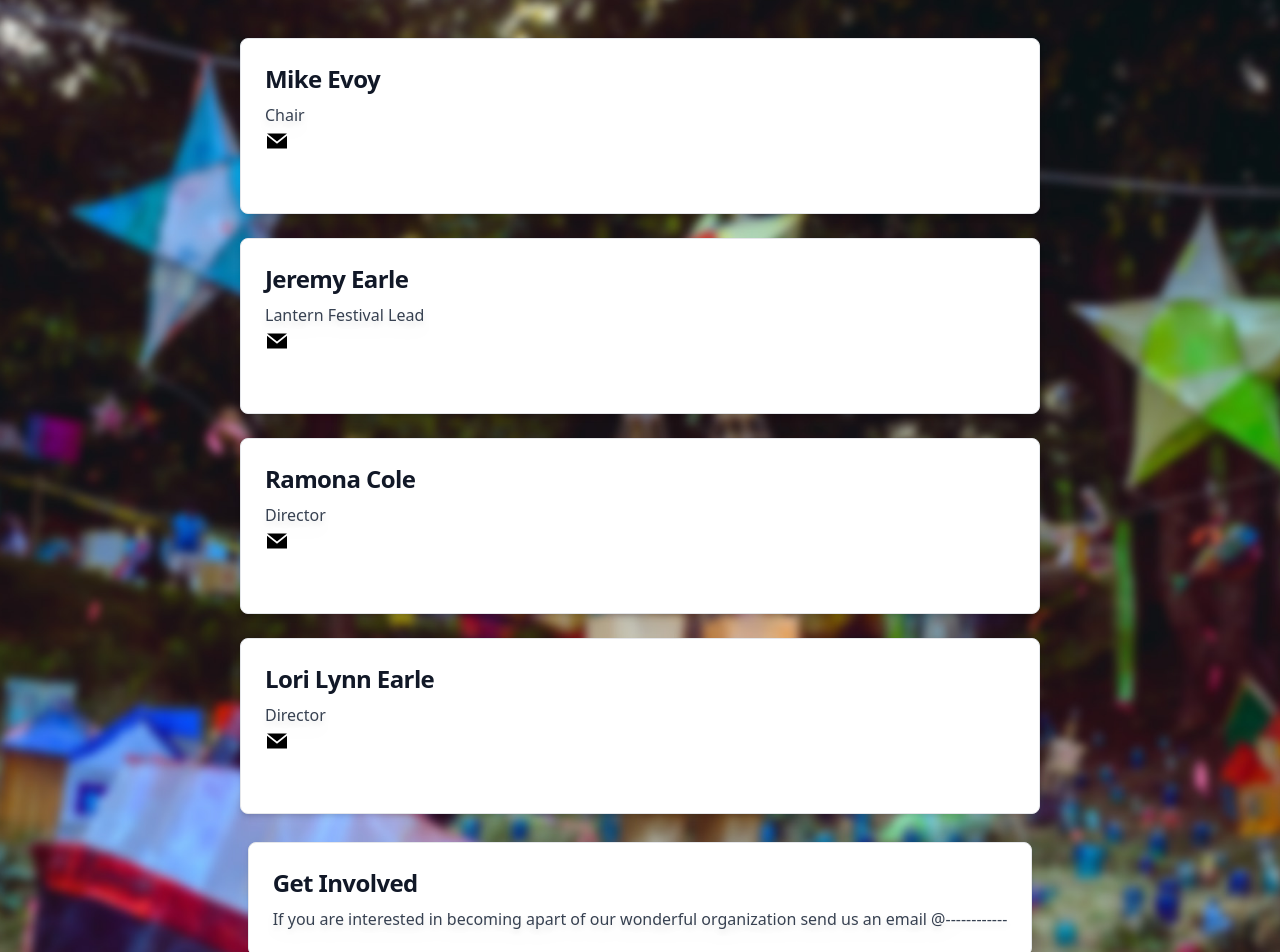
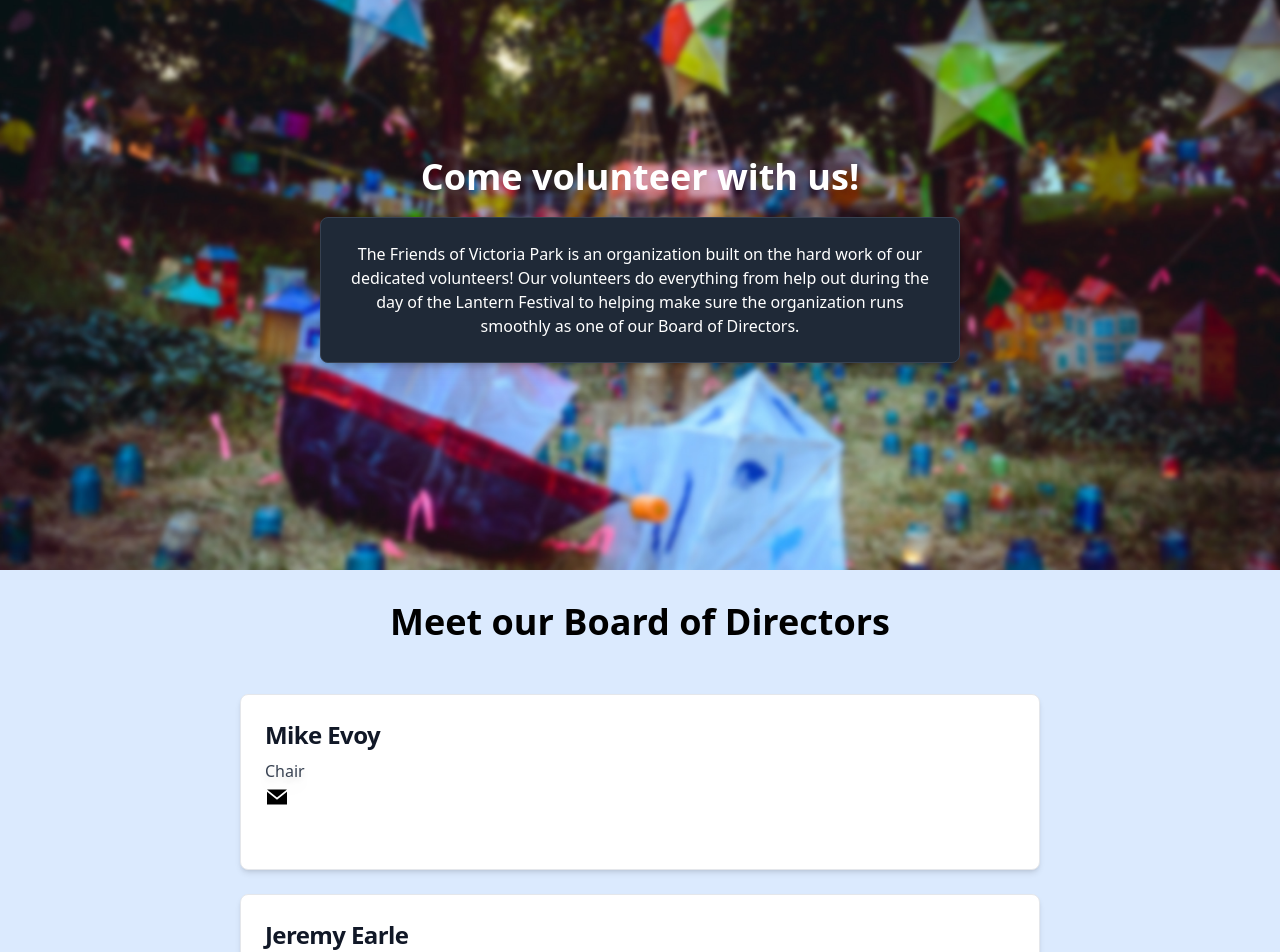
Before and after one commit to friends-of-victoria-park/fovp.org, a Next.js app: page /volunteer in a window 1280 px wide. Shown: the part 180-1132 px from the top of the page. Built offline with nearby package versions, Linux system fonts and the light colour scheme.

Commit message:
Volunteer Page cleanup

```diff
--- a/pages/volunteer/index.js
+++ b/pages/volunteer/index.js
@@ -9,8 +9,20 @@ export default function Volunteer() {
 				<title>Board of Directors - Friends of Victoria Park</title>
 				<link rel='icon' href='/favicon.ico' />
 			</Head>
-			<div className="relative w-full h-screen min-h-[90rem] bg-[url('/VP_BOARD_BACK.jpg')] bg-cover bg-center">
-				<div className="py-8 text-center text-4xl text-white font-bold">
+			<div className="relative w-full h-[40rem]">
+				<div className="w-full h-full bg-[url('/VP_BOARD_BACK.jpg')] bg-cover bg-center " />
+				<div
+					className="absolute top-1/2 left-1/2 -translate-x-1/2 -translate-y-1/2 flex flex-col justify-center items-center">
+					<h1 className="mt-5 text-center text-4xl text-white font-semibold drop-shadow-lg">
+						Come volunteer with us!
+					</h1>
+					<div className="mt-5 text-center text-1xl text-white drop-shadow-lg block p-6 max-w-4xl rounded-lg border shadow-md bg-gray-800 border-gray-700">
+						The Friends of Victoria Park is an organization built on the hard work of our dedicated volunteers! Our volunteers do everything from help out during the day of the Lantern Festival to helping make sure the organization runs smoothly as one of our Board of Directors.
+					</div>
+				</div>
+			</div>
+			<div className="relative w-full bg-blue-100 grid grid-cols-1 gap-4 content-center place-items-center">
+				<div className="py-8 text-center text-4xl text-black font-bold">
 					Meet our Board of Directors
 				</div>
 				<div className="grid grid-cols-1 gap-4 content-center place-items-center">
@@ -19,11 +31,11 @@ export default function Volunteer() {
 					<PeopleCard name='Ramona Cole' position='Director'/>
 					<PeopleCard name='Lori Lynn Earle' position='Director'/>
 				</div>
-				<div className="grid grid-cols-1 gap-4 content-center place-items-center pt-6 px-4">
+				<div className="grid grid-cols-1 gap-4 content-center place-items-center py-6 px-4">
 					<div className="block p-6 max-w-4xl bg-white rounded-lg border border-gray-200 shadow-md">
 						<h5 className="mb-2 text-2xl font-bold tracking-tight text-gray-900">Get Involved</h5>
 						<div className="font-normal text-gray-700 drop-shadow-lg">
-							If you are interested in becoming apart of our wonderful organization send us an email @------------
+							If you are interested in becoming apart of our wonderful organization send an email to contact@fovp.org
 						</div>
 					</div>
 				</div>
```
